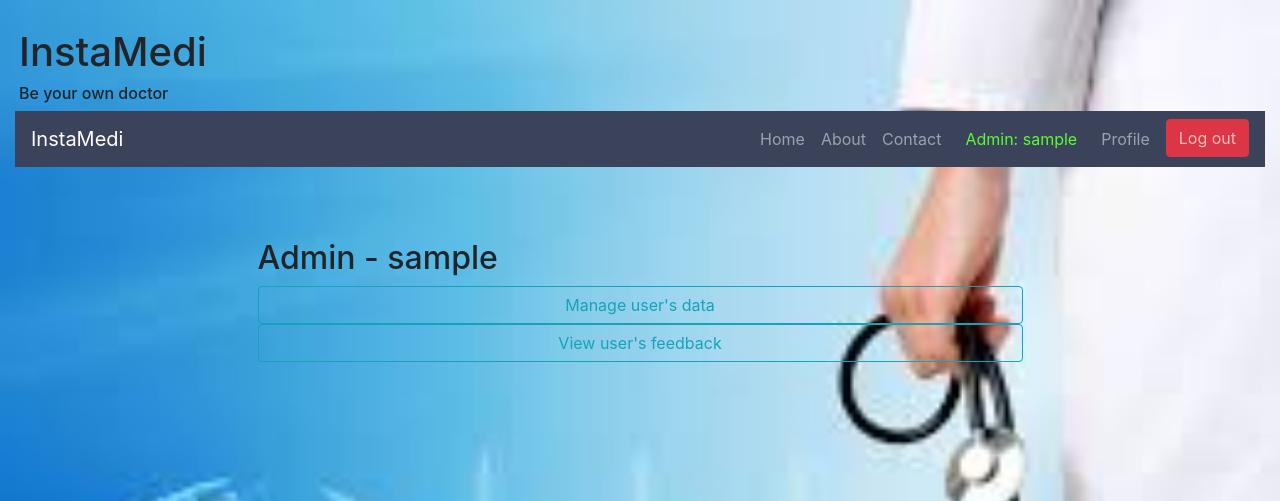
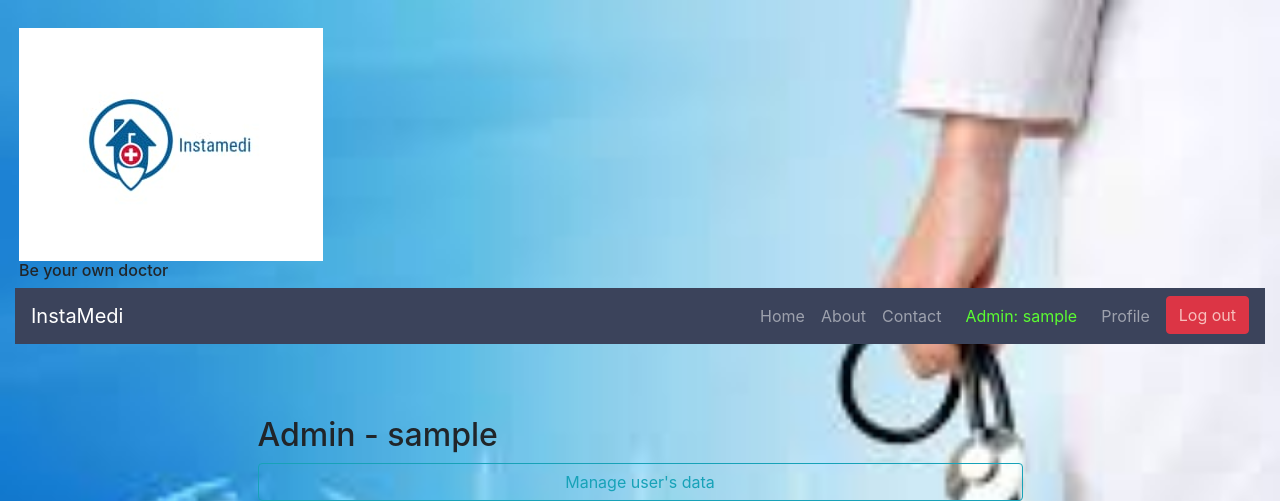
Before and after one commit to vinay06singh/Instamedi-Healthcare-Consultation-System, a Django app: page /admin_ui in a window 1280 px wide. Shown: the top 501 px of the page. Run offline with Django 4.2, Linux system fonts and the light colour scheme; the visitor is signed in with stand-in values (Sample User, id 1); data that the repository does not hold is empty; parts of the project's set-up code (start-up, migrations or seed data) failed here and were passed over; some libraries are stand-ins or nearby versions.

Commit message:
updated basic Html

```diff
--- a/templates/basic.html
+++ b/templates/basic.html
@@ -79,7 +79,7 @@
       <div class="container-fluid">
 
           <div class="page-header mt-1 mb-1 ml-1 ">
-          <h1>InstaMedi</h1>
+            <img src="{% static 'homepage/logo.jpg' %}">
           <h6>Be your own doctor </h6>
         </div>
 
```
Also changed, not shown: templates/homepage/logo.jpg (added).
